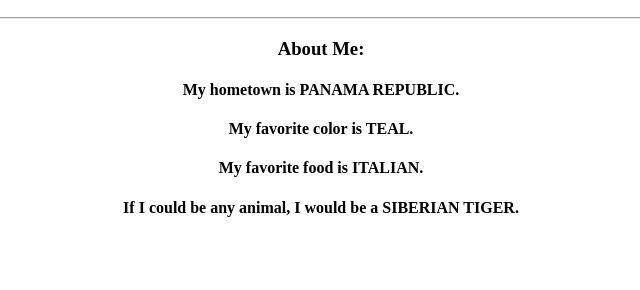
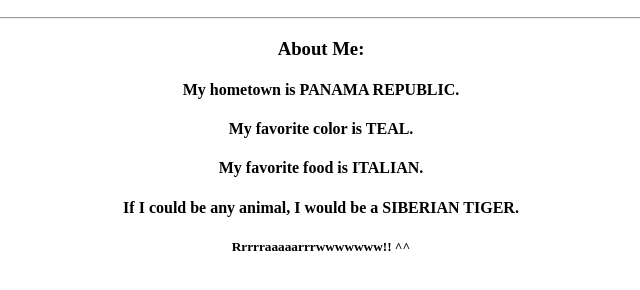
Before and after one commit to BLS78/About-Me-Initiliazed-Repo, a plain HTML site: page index.html in a window 1280 px wide. Shown: the part 110-400 px from the top of the page, without its empty margins (319-959 px from the left). Drawn offline with Linux system fonts and the light colour scheme.

Commit message:
Update index.html

```diff
--- a/index.html
+++ b/index.html
@@ -15,6 +15,7 @@
 					<h4>My favorite color is TEAL.</h4>
 					<h4>My favorite food is ITALIAN.</h4>
 					<h4>If I could be any animal, I would be a SIBERIAN TIGER.</h4>
+                    <h5> Rrrrraaaaarrrwwwwwww!! ^^</h5>
 			</div>
 		  </body>
 		</html>
```
